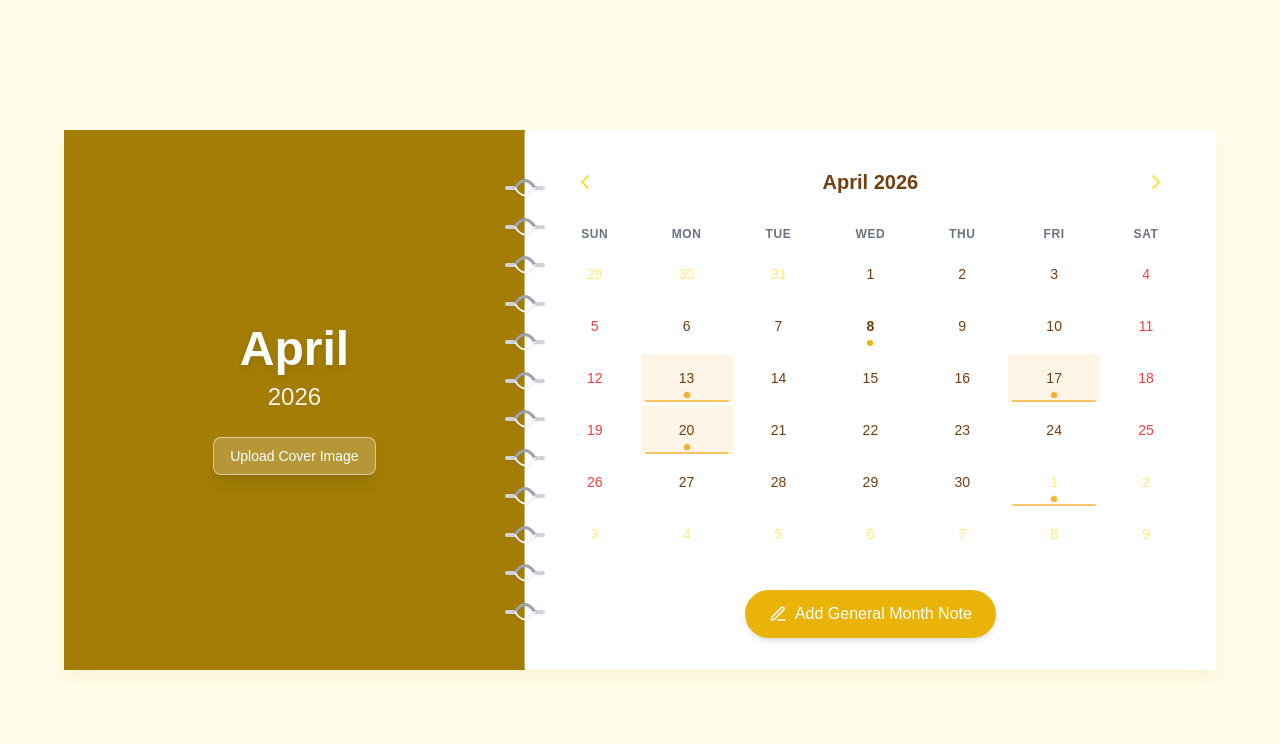
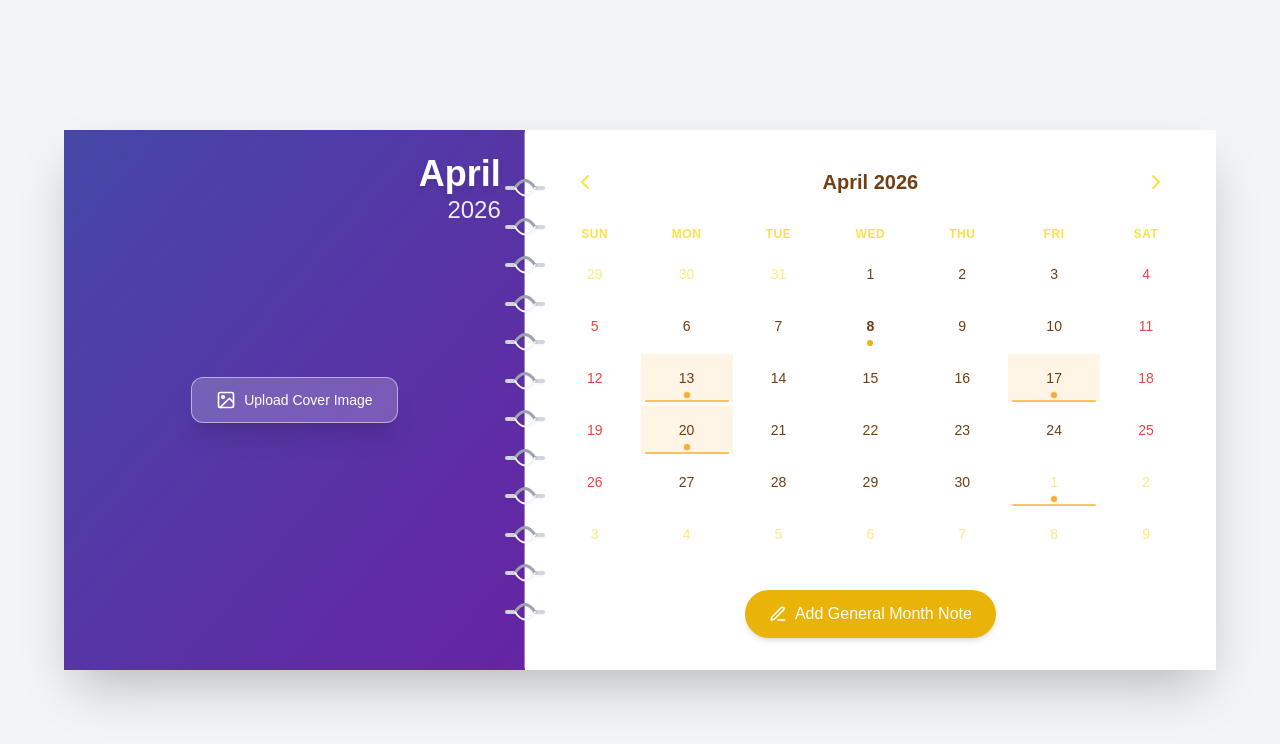
Before and after one commit to Primavat/takeyouforward_summer_intern_task, a Next.js app: page / in a window 1280 px wide. Shown: the top 744 px of the page. Built offline with nearby package versions, Linux system fonts and the light colour scheme.

Commit message:
image changes

```diff
--- a/app/page.tsx
+++ b/app/page.tsx
@@ -8,37 +8,37 @@ import { MONTH_THEMES } from '@/lib/themes';
 
 function AppContent() {
   const { state } = useCalendar();
-  const theme = MONTH_THEMES[state.currentMonth.getMonth()];
+  const monthIndex = state.currentMonth.getMonth();
+  const theme = MONTH_THEMES[monthIndex];
+
+  // Theme colors for the calendar panel (right section) only
+  const calendarPanelTheme = {
+    '--theme-primary': theme.primary,
+    '--theme-bg': theme.background,
+    '--theme-surface': theme.surface,
+    '--theme-text': theme.text,
+    '--theme-text-muted': theme.textMuted,
+    '--theme-radius': theme.radius,
+    '--theme-shadow': theme.shadow,
+  } as React.CSSProperties;
 
   return (
     <div
-      className="min-h-screen flex items-center justify-center p-0 md:p-6 lg:p-8 transition-colors duration-500 ease-in-out"
-      style={{
-        backgroundColor: theme.background,
-        '--theme-primary': state.heroImageUrl && state.accentColor !== '#3b82f6' ? state.accentColor : theme.primary,
-        '--theme-bg': theme.background,
-        '--theme-surface': theme.surface,
-        '--theme-text': theme.text,
-        '--theme-text-muted': theme.textMuted,
-        '--theme-radius': theme.radius,
-        '--theme-shadow': theme.shadow,
-        '--accent': state.heroImageUrl && state.accentColor !== '#3b82f6' ? state.accentColor : theme.primary
-      } as React.CSSProperties}
+      className="min-h-screen flex items-center justify-center p-0 md:p-6 lg:p-8 bg-gray-100"
     >
       <main
-        className="w-full h-screen md:h-auto md:max-h-[90vh] md:max-w-6xl overflow-hidden flex flex-col md:grid md:grid-cols-5 relative transition-all duration-500 ease-in-out"
+        className="w-full h-screen md:h-auto md:max-h-[90vh] md:max-w-6xl overflow-hidden flex flex-col md:grid md:grid-cols-5 relative transition-all duration-500 ease-in-out bg-white"
         style={{
-          backgroundColor: 'var(--theme-surface)',
           borderRadius: 'var(--theme-radius)',
-          boxShadow: 'var(--theme-shadow)',
-          color: 'var(--theme-text)'
+          boxShadow: '0 25px 50px -12px rgba(0, 0, 0, 0.25)',
         }}
       >
+        {/* Left Panel - Hero/Image section (no theme colors, image-based) */}
         <div className="md:col-span-2 relative shrink-0">
           <HeroPanel />
         </div>
 
-        {/* Spiral Binding SVG - visible on desktop to simulate a notebook */}
+        {/* Spiral Binding SVG - visible on desktop */}
         <div aria-hidden="true" className="hidden md:flex absolute left-[40%] top-0 bottom-0 flex-col justify-between py-12 -translate-x-1/2 pointer-events-none z-20">
           {[...Array(12)].map((_, i) => (
             <svg key={i} width="40" height="20" viewBox="0 0 40 20" fill="none" xmlns="http://www.w3.org/2000/svg" className="drop-shadow-sm">
@@ -50,7 +50,11 @@ function AppContent() {
           ))}
         </div>
 
-        <div className="md:col-span-3">
+        {/* Right Panel - Calendar Grid (with month theme colors) */}
+        <div
+          className="md:col-span-3 transition-colors duration-500 ease-in-out"
+          style={calendarPanelTheme}
+        >
           <CalendarPanel />
         </div>
       </main>
--- a/components/CalendarPanel.tsx
+++ b/components/CalendarPanel.tsx
@@ -33,7 +33,7 @@ export function CalendarPanel() {
   if (!hasNotes) buttonLabel = buttonLabel.replace('Edit', 'Add');
 
   return (
-    <div className="flex flex-col md:p-6 p-4 h-full relative" style={{ backgroundColor: 'var(--theme-surface)', color: 'var(--theme-text)', overflow: 'hidden' }}>
+    <div className="flex flex-col md:p-6 p-4 h-full relative transition-colors duration-500" style={{ backgroundColor: 'var(--theme-surface)', color: 'var(--theme-text)', overflow: 'hidden' }}>
       <MonthHeader />
 
       {/* Scrollable Container for grid & restricted overlay */}
--- a/components/HeroPanel.tsx
+++ b/components/HeroPanel.tsx
@@ -1,6 +1,6 @@
 'use client';
 
-import React, { useRef } from 'react';
+import React, { useRef, useState } from 'react';
 import Image from 'next/image';
 import { useCalendar } from '@/context/CalendarContext';
 import { ChevronDivider } from './ChevronDivider';
@@ -11,6 +11,12 @@ export function HeroPanel() {
   const { state, dispatch } = useCalendar();
   const fileInputRef = useRef<HTMLInputElement>(null);
   const extractTheme = useThemeExtract();
+  const [isHovered, setIsHovered] = useState(false);
+
+  // Get current month key for per-month images
+  const monthKey = format(state.currentMonth, 'yyyy-MM');
+  const currentMonthImage = state.monthImages[monthKey];
+  const hasImage = !!currentMonthImage;
 
   const handleFileChange = (e: React.ChangeEvent<HTMLInputElement>) => {
     const file = e.target.files?.[0];
@@ -18,7 +24,8 @@ export function HeroPanel() {
       const reader = new FileReader();
       reader.onload = (event) => {
         const result = event.target?.result as string;
-        dispatch({ type: 'SET_IMAGE', payload: result });
+        // Use new per-month image action
+        dispatch({ type: 'SET_MONTH_IMAGE', payload: { monthKey, imageUrl: result } });
         extractTheme(result);
       };
       reader.readAsDataURL(file);
@@ -27,12 +34,15 @@ export function HeroPanel() {
 
   return (
     <div
-      className="relative flex flex-col items-center justify-center p-8 text-white min-h-[200px] sm:min-h-[300px] md:min-h-full overflow-hidden shrink-0 transition-colors duration-500 ease-in-out"
-      style={{ backgroundColor: 'var(--theme-primary)' }}
+      className={`relative flex flex-col items-center justify-center p-8 text-white min-h-[200px] sm:min-h-[300px] md:min-h-full overflow-hidden shrink-0 transition-colors duration-500 ease-in-out group ${
+        hasImage ? 'bg-gray-800' : 'bg-gradient-to-br from-indigo-500 to-purple-600'
+      }`}
+      onMouseEnter={() => setIsHovered(true)}
+      onMouseLeave={() => setIsHovered(false)}
     >
-      {state.heroImageUrl && (
+      {hasImage && (
         <Image
-          src={state.heroImageUrl}
+          src={currentMonthImage}
           alt="Hero Background"
           fill
           className="object-cover"
@@ -43,20 +53,64 @@ export function HeroPanel() {
       )}
       <div className="absolute inset-0 bg-black/30 mix-blend-multiply" />
 
-      <div className="relative z-10 text-center">
-        <h1 className="text-4xl md:text-5xl font-extrabold capitalize drop-shadow-md">
+      {/* Month & Year - positioned top-right */}
+      <div className="absolute top-4 right-4 sm:top-6 sm:right-6 z-20 text-right">
+        <h1 className="text-2xl sm:text-3xl md:text-4xl font-extrabold capitalize drop-shadow-md leading-tight">
           {format(state.currentMonth, 'MMMM')}
         </h1>
-        <p className="text-2xl mt-2 font-medium opacity-90 drop-shadow-sm">
+        <p className="text-lg sm:text-xl md:text-2xl font-medium opacity-90 drop-shadow-sm">
           {format(state.currentMonth, 'yyyy')}
         </p>
+      </div>
 
+      {/* Center content - show upload button when no image */}
+      {!hasImage && (
+        <div className="relative z-10 text-center">
           <button
             onClick={() => fileInputRef.current?.click()}
-          className="mt-6 px-4 py-2 bg-white/20 hover:bg-white/30 backdrop-blur-sm border border-white/50 rounded-lg shadow-lg transition-all text-sm print:hidden"
+            className="px-6 py-3 bg-white/20 hover:bg-white/30 backdrop-blur-sm border border-white/50 rounded-xl shadow-xl transition-all text-sm font-medium flex items-center gap-2 print:hidden"
           >
+            <svg width="20" height="20" viewBox="0 0 24 24" fill="none" stroke="currentColor" strokeWidth="2" strokeLinecap="round" strokeLinejoin="round">
+              <rect x="3" y="3" width="18" height="18" rx="2" ry="2"></rect>
+              <circle cx="8.5" cy="8.5" r="1.5"></circle>
+              <polyline points="21 15 16 10 5 21"></polyline>
+            </svg>
             Upload Cover Image
           </button>
+        </div>
+      )}
+
+      {/* Change Image button - positioned top-right with improved visibility */}
+      {hasImage && (
+        <div className={`absolute top-4 left-4 sm:top-6 sm:left-6 z-30 transition-all duration-300 ${isHovered ? 'opacity-100 translate-y-0' : 'opacity-0 -translate-y-2'}`}>
+          <button
+            onClick={() => fileInputRef.current?.click()}
+            className="px-4 py-2.5 bg-white/95 hover:bg-white text-gray-800 backdrop-blur-sm border border-white/80 rounded-xl shadow-2xl transition-all text-sm font-semibold flex items-center gap-2 print:hidden group-hover:shadow-xl"
+            title="Change cover image for this month"
+          >
+            <svg width="18" height="18" viewBox="0 0 24 24" fill="none" stroke="currentColor" strokeWidth="2.5" strokeLinecap="round" strokeLinejoin="round">
+              <path d="M21 15v4a2 2 0 0 1-2 2H5a2 2 0 0 1-2-2v-4"></path>
+              <polyline points="17 8 12 3 7 8"></polyline>
+              <line x1="12" y1="3" x2="12" y2="15"></line>
+            </svg>
+            Change Image
+          </button>
+        </div>
+      )}
+
+      {/* Always visible hint for image presence */}
+      {hasImage && !isHovered && (
+        <div className="absolute top-4 left-4 sm:top-6 sm:left-6 z-20">
+          <div className="w-10 h-10 rounded-full bg-white/20 backdrop-blur-sm flex items-center justify-center border border-white/30 shadow-lg">
+            <svg width="20" height="20" viewBox="0 0 24 24" fill="none" stroke="white" strokeWidth="2" strokeLinecap="round" strokeLinejoin="round">
+              <rect x="3" y="3" width="18" height="18" rx="2" ry="2"></rect>
+              <circle cx="8.5" cy="8.5" r="1.5"></circle>
+              <polyline points="21 15 16 10 5 21"></polyline>
+            </svg>
+          </div>
+        </div>
+      )}
+
       <input
         type="file"
         accept="image/*"
@@ -64,7 +118,6 @@ export function HeroPanel() {
         ref={fileInputRef}
         onChange={handleFileChange}
       />
-      </div>
 
       <ChevronDivider />
     </div>
--- a/components/MonthGrid.tsx
+++ b/components/MonthGrid.tsx
@@ -74,7 +74,12 @@ export function MonthGrid() {
     <div className="w-full select-none mt-4 overflow-hidden" style={{ perspective: '800px' }}>
       <div className="grid grid-cols-7 mb-2">
         {DAYS_OF_WEEK.map((dayName) => (
-          <div key={dayName} className="text-center text-xs font-semibold text-gray-500 uppercase tracking-wider" aria-hidden="true">
+          <div
+            key={dayName}
+            className="text-center text-xs font-semibold uppercase tracking-wider transition-colors duration-500"
+            style={{ color: 'var(--theme-text-muted)' }}
+            aria-hidden="true"
+          >
             {dayName}
           </div>
         ))}
--- a/context/CalendarContext.tsx
+++ b/context/CalendarContext.tsx
@@ -2,6 +2,7 @@
 
 import React, { createContext, useContext, useReducer, ReactNode, Dispatch, useEffect, useRef } from 'react';
 import { CalendarState } from '@/types/calendar';
+import { format } from 'date-fns';
 
 type Action =
   | { type: 'SET_MONTH'; payload: Date }
@@ -10,7 +11,8 @@ type Action =
   | { type: 'SET_RANGE_END'; payload: Date | null }
   | { type: 'CLEAR_SELECTION' }
   | { type: 'SET_NOTE'; payload: { key: string; note: string } }
-  | { type: 'SET_IMAGE'; payload: string | null }
+  | { type: 'SET_IMAGE'; payload: string | null } // Deprecated: use SET_MONTH_IMAGE
+  | { type: 'SET_MONTH_IMAGE'; payload: { monthKey: string; imageUrl: string | null } }
   | { type: 'SET_ACCENT'; payload: string }
   | { type: 'HYDRATE'; payload: CalendarState };
 
@@ -20,6 +22,7 @@ const initialState: CalendarState = {
   rangeStart: null,
   rangeEnd: null,
   notes: {},
+  monthImages: {},
   heroImageUrl: null,
   accentColor: '#3b82f6', // Default blue-500
 };
@@ -39,7 +42,32 @@ function calendarReducer(state: CalendarState, action: Action): CalendarState {
     case 'SET_NOTE':
       return { ...state, notes: { ...state.notes, [action.payload.key]: action.payload.note } };
     case 'SET_IMAGE':
-      return { ...state, heroImageUrl: action.payload };
+      // Legacy: sets image for current month
+      const monthKeyForLegacy = format(state.currentMonth, 'yyyy-MM');
+      return {
+        ...state,
+        heroImageUrl: action.payload,
+        monthImages: {
+          ...state.monthImages,
+          [monthKeyForLegacy]: action.payload || ''
+        }
+      };
+    case 'SET_MONTH_IMAGE':
+      const { monthKey, imageUrl } = action.payload;
+      const newMonthImages = { ...state.monthImages };
+      if (imageUrl) {
+        newMonthImages[monthKey] = imageUrl;
+      } else {
+        delete newMonthImages[monthKey];
+      }
+      return {
+        ...state,
+        monthImages: newMonthImages,
+        // Also update heroImageUrl if this is the current month
+        heroImageUrl: monthKey === format(state.currentMonth, 'yyyy-MM')
+          ? imageUrl
+          : state.heroImageUrl
+      };
     case 'SET_ACCENT':
       return { ...state, accentColor: action.payload };
     case 'HYDRATE':
@@ -71,6 +99,7 @@ export function CalendarProvider({ children }: { children: ReactNode }) {
             rangeStart: parsed.rangeStart ? new Date(parsed.rangeStart) : null,
             rangeEnd: parsed.rangeEnd ? new Date(parsed.rangeEnd) : null,
             notes: parsed.notes || {},
+            monthImages: parsed.monthImages || {},
             heroImageUrl: parsed.heroImageUrl || null,
             accentColor: parsed.accentColor || '#3b82f6',
           }
--- a/types/calendar.ts
+++ b/types/calendar.ts
@@ -4,6 +4,7 @@ export type CalendarState = {
   rangeStart: Date | null;
   rangeEnd: Date | null;
   notes: Record<string, string>;
-  heroImageUrl: string | null;
+  monthImages: Record<string, string>; // monthKey (YYYY-MM) -> imageUrl
+  heroImageUrl: string | null; // fallback for backward compatibility
   accentColor: string;
 };
```
Also changed, not shown: components/MonthHeader.tsx (+27 -5 lines). Lines whose indentation alone changed are shown as unchanged.
